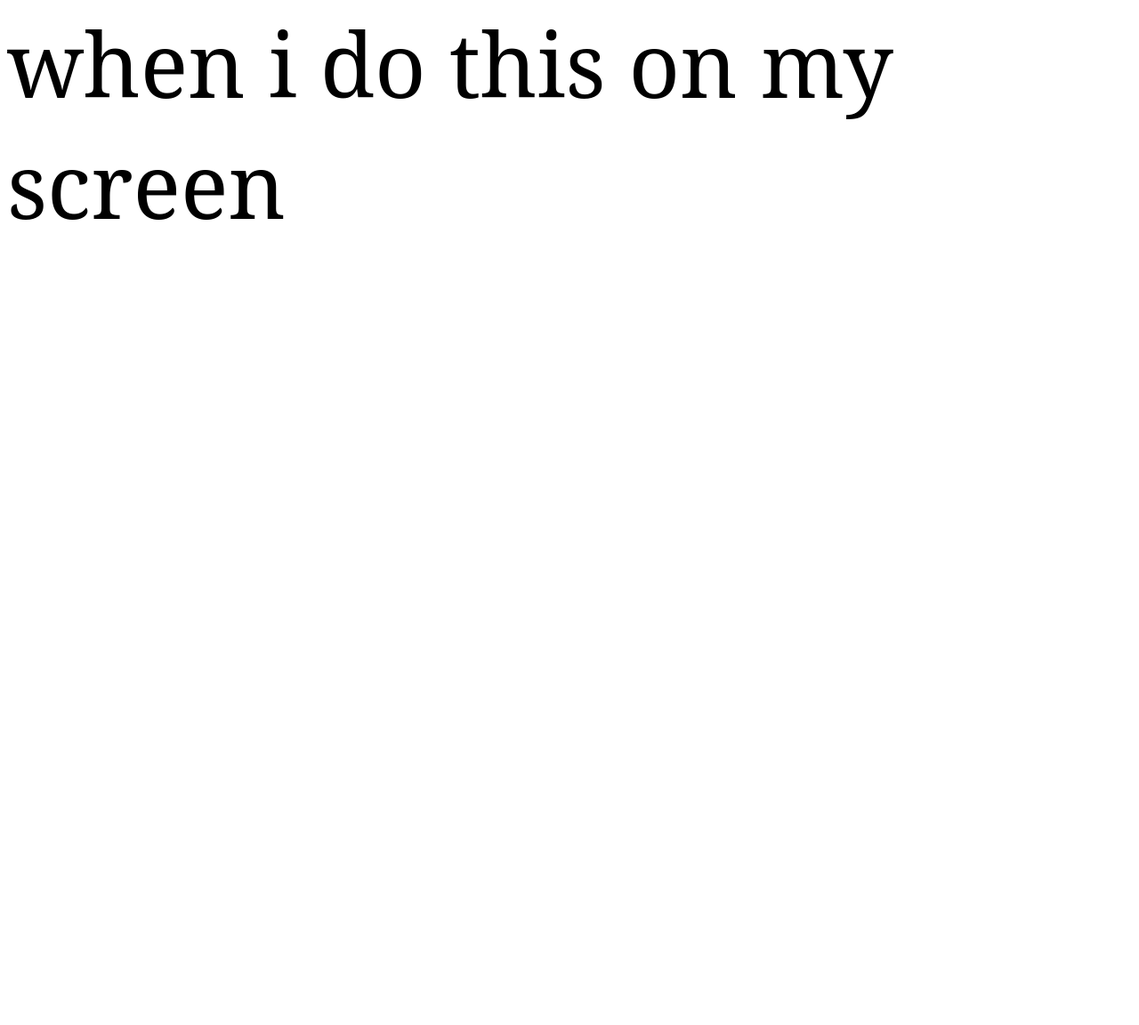
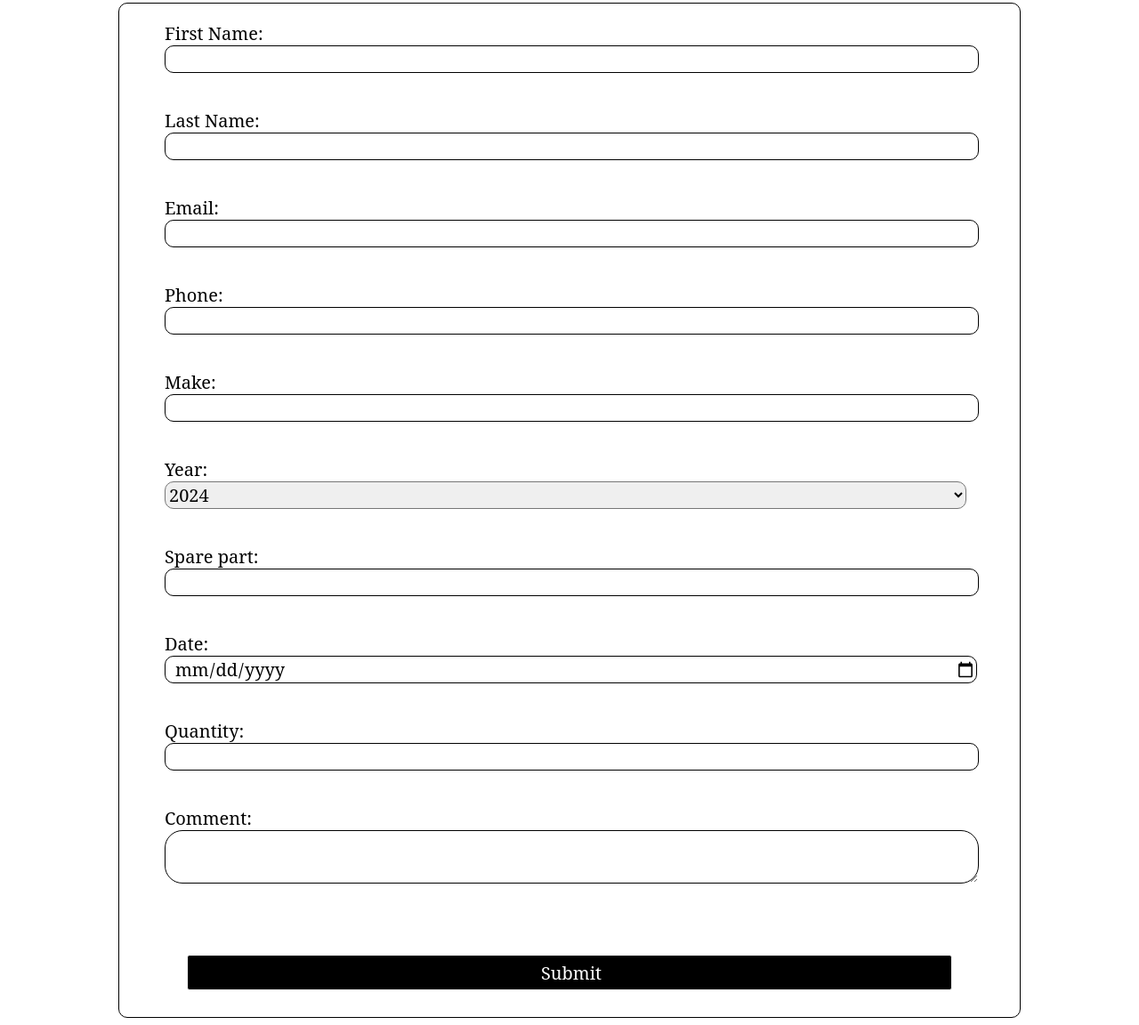
Before and after one commit to SuhaibAG/CPIT-405, a plain HTML site: page lab4/lab4.html in a window 1280 px wide. Shown: the part 5-1157 px from the top of the page at 89% size. Before the commit the page ends 800 px from the top, so only its background shows below. Drawn offline with Linux system fonts and the light colour scheme.

Commit message:
Lab4 completed

```diff
--- a/lab4/lab4.html
+++ b/lab4/lab4.html
@@ -11,9 +11,67 @@
 
     </header>
     <main>
-        <div class="FName">
-            when i do this on my screen
+        <div class="form">
+        <div class="Input">
+            <label for="FirstName">First Name: </label>
+            <input type="text" name ="FirstName" id="event" required>
         </div>
+
+        <div class="Input">
+            <label for="LastName">Last Name: </label>
+            <input type="text" name ="LastName" id="event" required>
+        </div>
+
+        <div class="Input">
+            <label for="Email">Email: </label>
+            <input type="text" name ="Email" id="event" required>
+        </div>
+
+        <div class="Input">
+            <label for="Phone">Phone: </label>
+            <input type="text" name ="Phone" id="event" required>
+        </div>
+
+        <div class="Input">
+            <label for="Make">Make: </label>
+            <input type="text" name ="Make" id="event" required>
+        </div>
+
+        <div class="Input">
+            <label for="Year">Year: </label>
+            <select name="years" id="years">
+                <option value="2024">2024</option>
+                <option value="2023">2023</option>
+                <option value="2022">2022</option>
+                <option value="2021">2021</option>
+                <option value="2020">2020</option>
+              </select>
+        </div>
+
+        <div class="Input">
+            <label for="Sparepart">Spare part: </label>
+            <input type="text" name ="Sparepart" id="event" required>
+        </div>
+
+        <div class="Input">
+            <label for="Date">Date: </label>
+            <input type="date" name ="Date" id="event" required>
+        </div>
+
+        <div class="Input">
+            <label for="Quantity">Quantity: </label>
+            <input type="text" name ="Quantity" id="event" required>
+        </div>
+
+        <div class="Input">
+            <label for="Comment">Comment: </label>
+            <textarea name="Commment" id="event" required></textarea>
+        </div>
+
+        <div class="Input"></div>
+            <button> Submit</button>
+        </div>
+    </div>
     </main>
 </body>
 </html>
--- a/lab4/lab4Style.css
+++ b/lab4/lab4Style.css
@@ -1,4 +1,69 @@
 *{
     font-family: "Serif";
-    font-size: 100px;
+    font-size: 20px;
 }
+
+div.form{
+    border: 1px solid;
+    border-radius: 10px;
+    margin-left: auto;
+    margin-right: auto;
+    width: 80%;
+}
+
+div input{
+    display: block;
+    border-radius: 10px;
+
+    margin-right: auto;
+    width: 99%;
+    padding-left: 10px;
+    border:1px solid;
+}
+div button{
+    display: block;
+    border-radius: 3px;
+
+    margin-right: auto;
+    margin-left: auto;
+    width: 85%;
+    padding-left: 10px;
+    border:1px solid;
+    margin-bottom: 30px;
+    background-color: black;
+    color:white;
+    height: 40px;
+}
+
+div textarea{
+    display: block;
+    border-radius: 20px;
+
+    margin-right: auto;
+    width: 99%;
+    padding-left: 10px;
+    border:1px solid;
+}
+div select{
+    display: block;
+    border-radius: 10px;
+
+    margin-right: auto;
+    width: 99%;
+
+}
+div.Input{
+    margin:20px;
+    margin-left: auto;
+    margin-right: auto;
+
+
+    padding-left: 1%;
+    padding-right: 1%;
+    border-radius: 20px;
+    padding-bottom: 20px;
+    width: 90%;
+
+    display:block;
+
+}
```
Also changed, not shown: index.html (+6 -0 lines).
